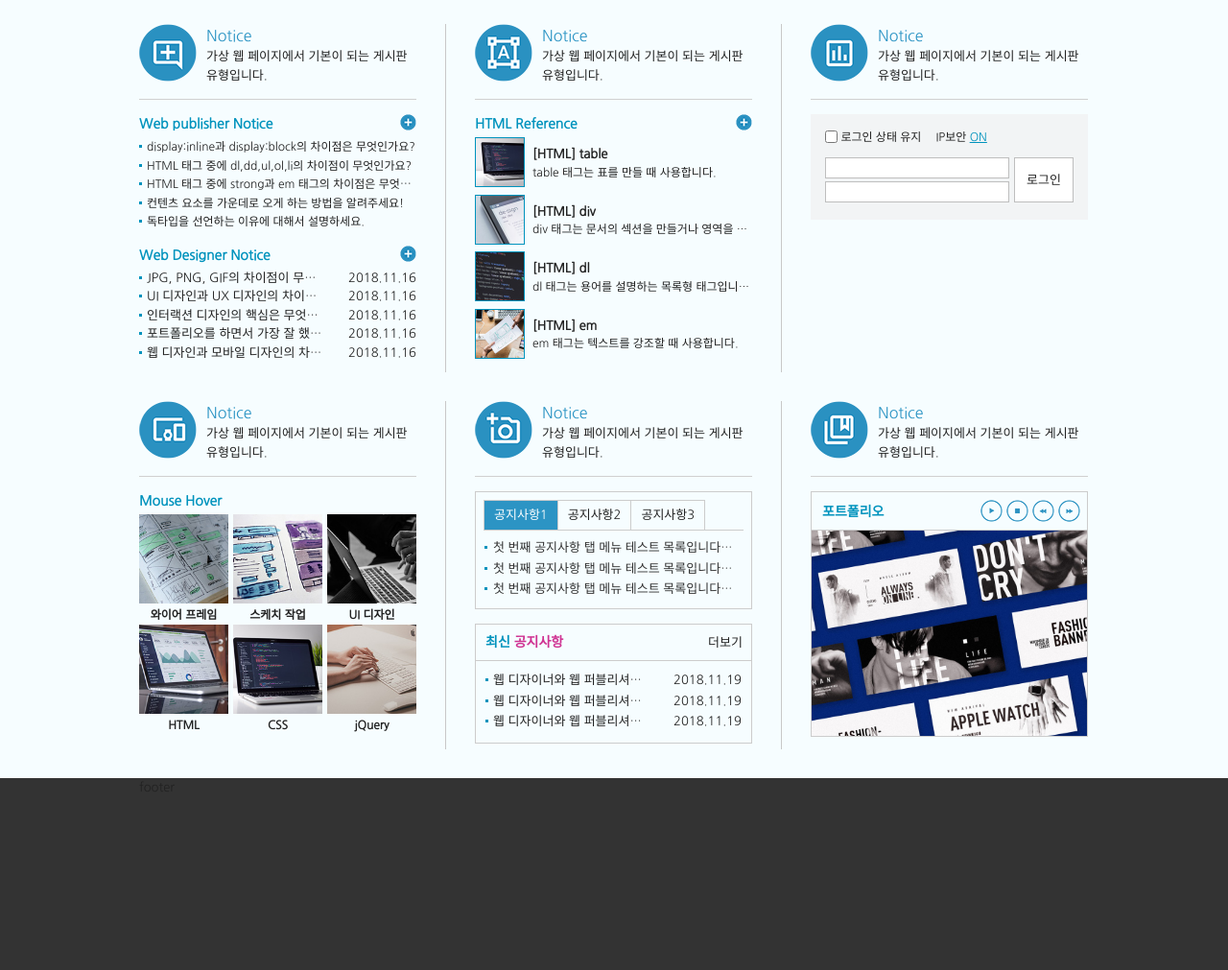
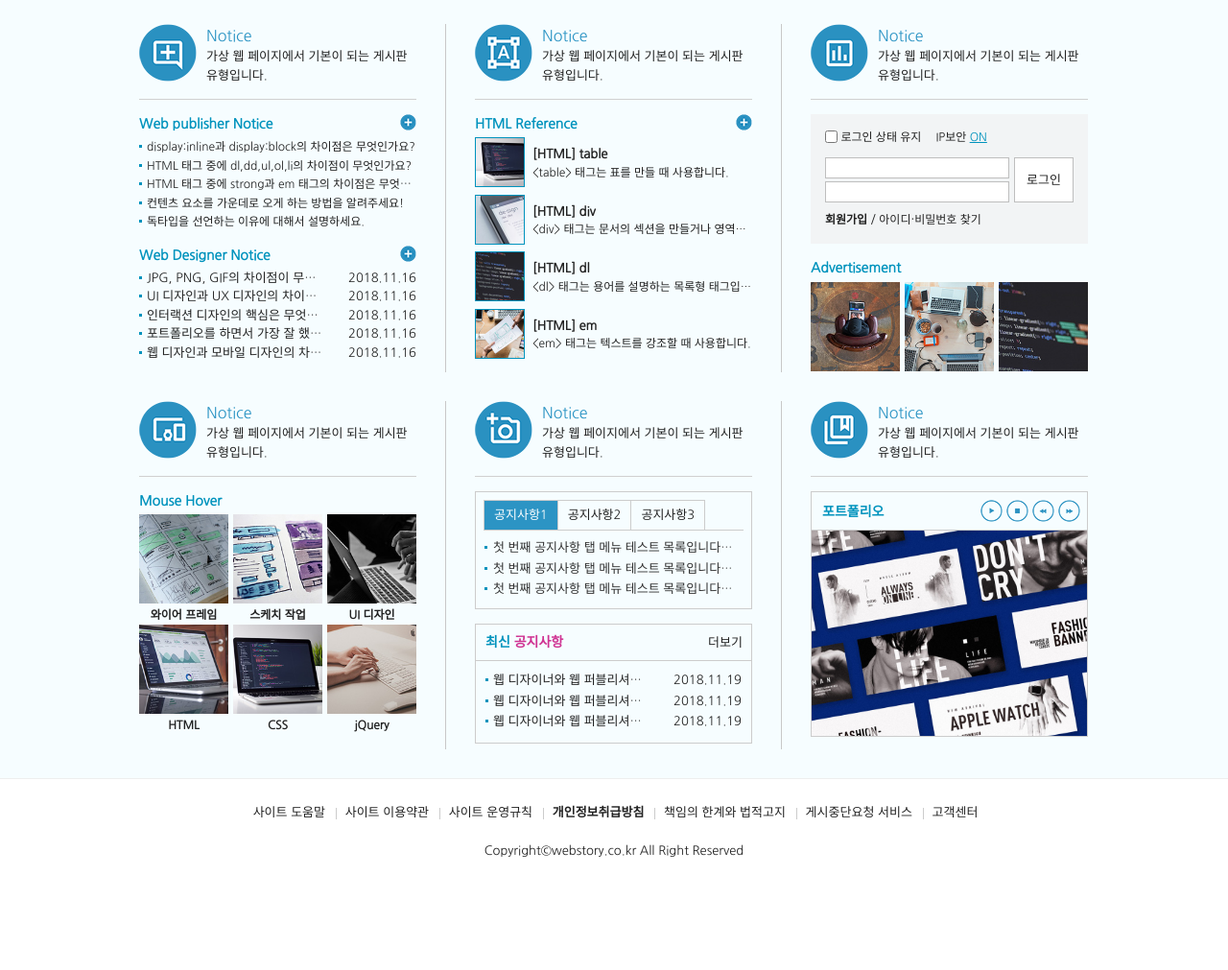
Before and after one commit to rud2403/html01, a plain HTML site: page web/index.html in a window 1280 px wide. Shown: the part 800-1811 px from the top of the page at 96% size. After the commit the page ends 1721 px from the top, so only its background shows below. Drawn offline with Linux system fonts and the light colour scheme; a web font is replaced by a local one.

Commit message:
푸터 작업

```diff
--- a/web/css/reset.css
+++ b/web/css/reset.css
@@ -13,7 +13,7 @@ body, input, textarea, select, button, table {
     color: #222; font-size: 13px; line-height: 1.5;}
 
 /* 폰트 스타일 초기화 */
-em {font-style: normal;}
+em, address {font-style: normal;}
 
 /* 블릿기호 초기화 */
 dl, ul, li, ol, menu {list-style: none;}
--- a/web/css/style.css
+++ b/web/css/style.css
@@ -10,7 +10,7 @@
 #wrap { }
 #header {width: 100%; height: 325px; background: url(../img/header_bg.jpg)center top repeat-x;}
 #contents { }
-#footer {height: 200px; background: #333;}
+#footer {border-top: 1px solid #eee;}
 
 /* 컨텐츠 레이아웃 */
 #cont_nav {background-color: #f6fdff;}
@@ -195,7 +195,7 @@ rgba(0,0,0,0.7); color: #fff; width: 100%; height: 15px;}
 .gallery .gallery_img img {width: 100%;}
 
 /* 로그인 */
-#login_form {background: #f2f4f5; padding: 15px;}
+#login_wrap {margin-bottom: 15px; background: #f2f4f5; padding: 15px;}
 .login_header {overflow: hidden; font-size: 12px; height: 30px;}
 .login_header .lh_check {float: left; padding-right: 15px;}
 .login_header .lh_check .input_check {vertical-align: -2px;}
@@ -204,4 +204,20 @@ rgba(0,0,0,0.7); color: #fff; width: 100%; height: 15px;}
 .login_content {position: relative;}
 .login_content .lc_btn {position: absolute; right: 0; top: 0; width: 62px; height: 47px; background: #fff; border: 1px solid #bebebe;}
 .login_content .input_text {width: 180px; height: 16px; padding: 2px 5px; border: 1px solid #bebebe; margin-bottom: 3px; background: #fff;}
-.login_footer {}
+.login_footer {margin-top: 5px;}
+.login_footer li {display: inline;}
+.login_footer li a {font-size: 12px;}
+
+/* 팝업 */
+.popup h4 {font-size: 14px; color: #0093bd; padding-bottom: 4px; font-weight: 700;}
+.popup ul {overflow: hidden;}
+.popup li {float: left; width: 93px; margin-right: 5px;}
+.popup li.last {margin-right: 0;}
+.popup li img {width: 100%;}
+
+/* 푸터 */
+.footer {padding: 25px 0; text-align: center;}
+.footer ul {margin-bottom: 20px;}
+.footer li {position: relative; display: inline;padding: 0 7px 0 10px;}
+.footer li:before {content: ''; width: 1px; height: 12px; background: #ccc; position: absolute; left: 0; top: 2px;}
+.footer li:first-child:before {width: 0; height: 0;}
--- a/web/index.html
+++ b/web/index.html
@@ -184,28 +184,28 @@
                                             <a href="#">
                                                 <img src="img/notice01.jpg" alt="이미지1">
                                                 <strong>[HTML] table</strong>
-                                                <span>table 태그는 표를 만들 때 사용합니다.</span>
+                                                <span>&lt;table&gt; 태그는 표를 만들 때 사용합니다.</span>
                                             </a>
                                         </li>
                                         <li>
                                             <a href="#">
                                                 <img src="img/notice02.jpg" alt="이미지2">
                                                 <strong>[HTML] div</strong>
-                                                <span>div 태그는 문서의 섹션을 만들거나 영역을 나눌 때 사용합니다.</span>
+                                                <span>&lt;div&gt; 태그는 문서의 섹션을 만들거나 영역을 나눌 때 사용합니다.</span>
                                             </a>
                                         </li>
                                         <li>
                                             <a href="#">
                                                 <img src="img/notice03.jpg" alt="이미지3">
                                                 <strong>[HTML] dl</strong>
-                                                <span>dl 태그는 용어를 설명하는 목록형 태그입니다.</span>
+                                                <span>&lt;dl&gt; 태그는 용어를 설명하는 목록형 태그입니다.</span>
                                             </a>
                                         </li>
                                         <li>
                                             <a href="#">
                                                 <img src="img/notice04.jpg" alt="이미지4">
                                                 <strong>[HTML] em</strong>
-                                                <span>em 태그는 텍스트를 강조할 때 사용합니다.</span>
+                                                <span>&lt;em&gt; 태그는 텍스트를 강조할 때 사용합니다.</span>
                                             </a>
                                         </li>
                                 </ul>
@@ -243,12 +243,29 @@
                                             </div>
                                             <button class="lc_btn" type="submit">로그인</button>
                                         </div>
-                                        <div class="login_footer"></div>
+                                        <div class="login_footer">
+                                            <h5 class="ir_su">로그인 문제해결</h5>
+                                            <ul>
+                                                <li><a href="#"><strong>회원가입</strong></a> / </li>
+                                                <li><a href="#">아이디</a>·<a href="#">비밀번호 찾기</a></li>
+                                            </ul>
+                                        </div>
                                     </fieldset>
 
                                 </form>
                             </div>
                             <!-- //로그인 -->
+                            <!-- 팝업 -->
+                            <div class="popup">
+                                <h4>Advertisement</h4>
+                                <ul>
+                                    <li><a href="#"><img src="img/sban07.jpg" alt="이미지1"></a></li>
+                                    <li><a href="#"><img src="img/sban08.jpg" alt="이미지2"></a></li>
+                                    <li class="last"><a href="#"><img src="img/sban09.jpg" alt="이미지3"></a></li>
+                                </ul>
+                            </div>
+                            <!-- //팝업 -->
+
                         </div>
                         <!-- //col3 -->
                         <div class="column col4">
@@ -382,7 +399,24 @@
         <!-- //contents -->
 
         <div id="footer">
-            <div class="container">footer</div>
+            <div class="container">
+                <h2 class="ir_su">푸터 영역</h2>
+                <div class="footer">
+                    <ul>
+                        <li><a href="#">사이트 도움말</a></li>
+                        <li><a href="#">사이트 이용약관</a></li>
+                        <li><a href="#">사이트 운영규칙</a></li>
+                        <li><a href="#"><strong>개인정보취급방침</strong></a></li>
+                        <li><a href="#">책임의 한계와 법적고지</a></li>
+                        <li><a href="#">게시중단요청 서비스</a></li>
+                        <li><a href="#">고객센터</a></li>
+                    </ul>
+                    <address>
+                        Copyright&copy;webstory.co.kr All Right Reserved
+                    </address>
+                </div>
+
+            </div>
         </div>
         <!-- //footer -->
     </div>
```
